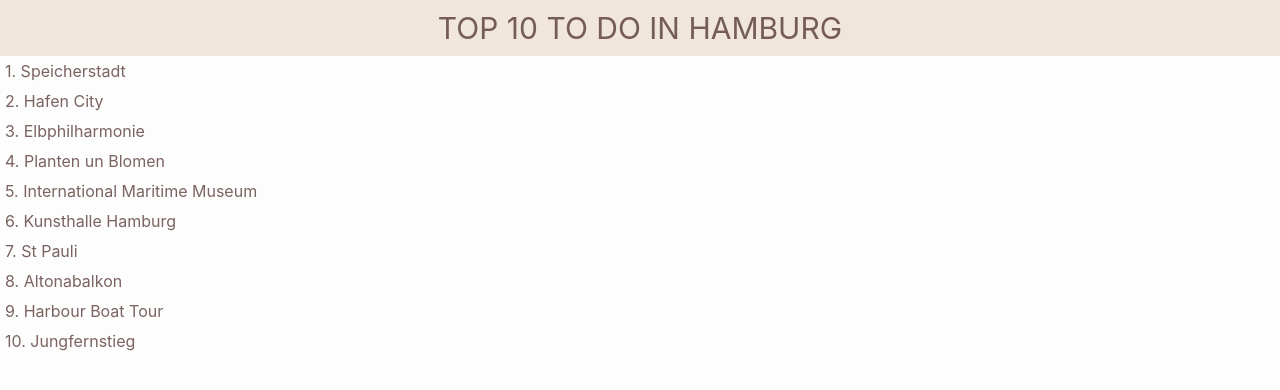
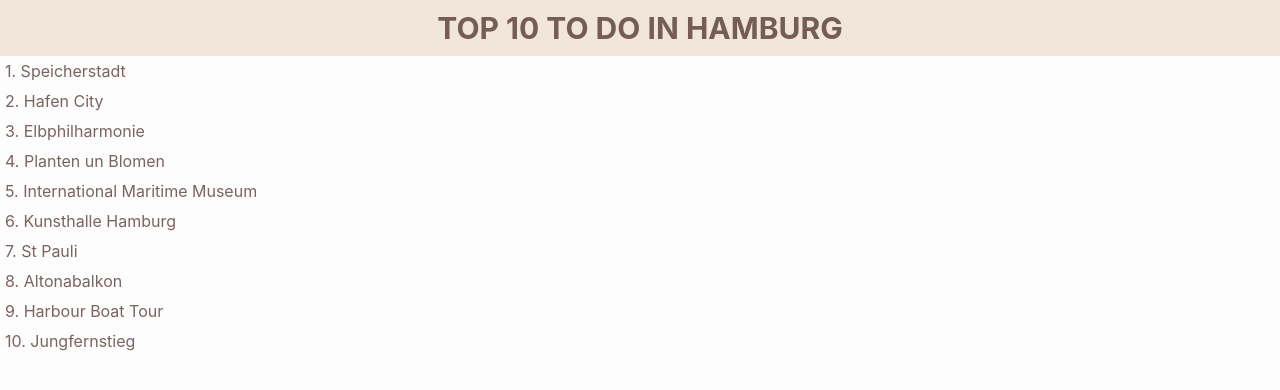
Before and after one commit to JelenadlS/capstone-project, a React (Create React App) app: page / in a window 1280 px wide. Shown: the top 390 px of the page. Built offline with nearby package versions, Linux system fonts and the light colour scheme.

Commit message:
Delete component header as not really needed

```diff
--- a/src/App.js
+++ b/src/App.js
@@ -1,11 +1,20 @@
-import Header from './components/Header';
+import styled from 'styled-components';
 import List from './components/List';
 
 export default function App() {
   return (
     <>
-      <Header text="Top 10 to do in Hamburg" />
+      <Title>Top 10 to do in Hamburg</Title>
       <List />
     </>
   );
 }
+
+const Title = styled.h1`
+  background: #f0e7da;
+  padding: 10px;
+  font-size: 30px;
+  text-align: center;
+  text-transform: uppercase;
+  color: rgba(71, 39, 35, 0.72);
+`;
--- a/src/components/Header.js
+++ /dev/null
@@ -1,20 +0,0 @@
-import styled from 'styled-components';
-
-export default function Header({ text }) {
-  return (
-    <Wrapper>
-      <p>{text}</p>
-    </Wrapper>
-  );
-}
-
-const Wrapper = styled.header`
-  background: #f0e7da;
-  padding: 10px;
-  p {
-    font-size: 30px;
-    text-align: center;
-    text-transform: uppercase;
-    color: rgba(71, 39, 35, 0.72);
-  }
-`;
```
Also changed, not shown: 2 other files (tests, documents, lock files or other folders).
